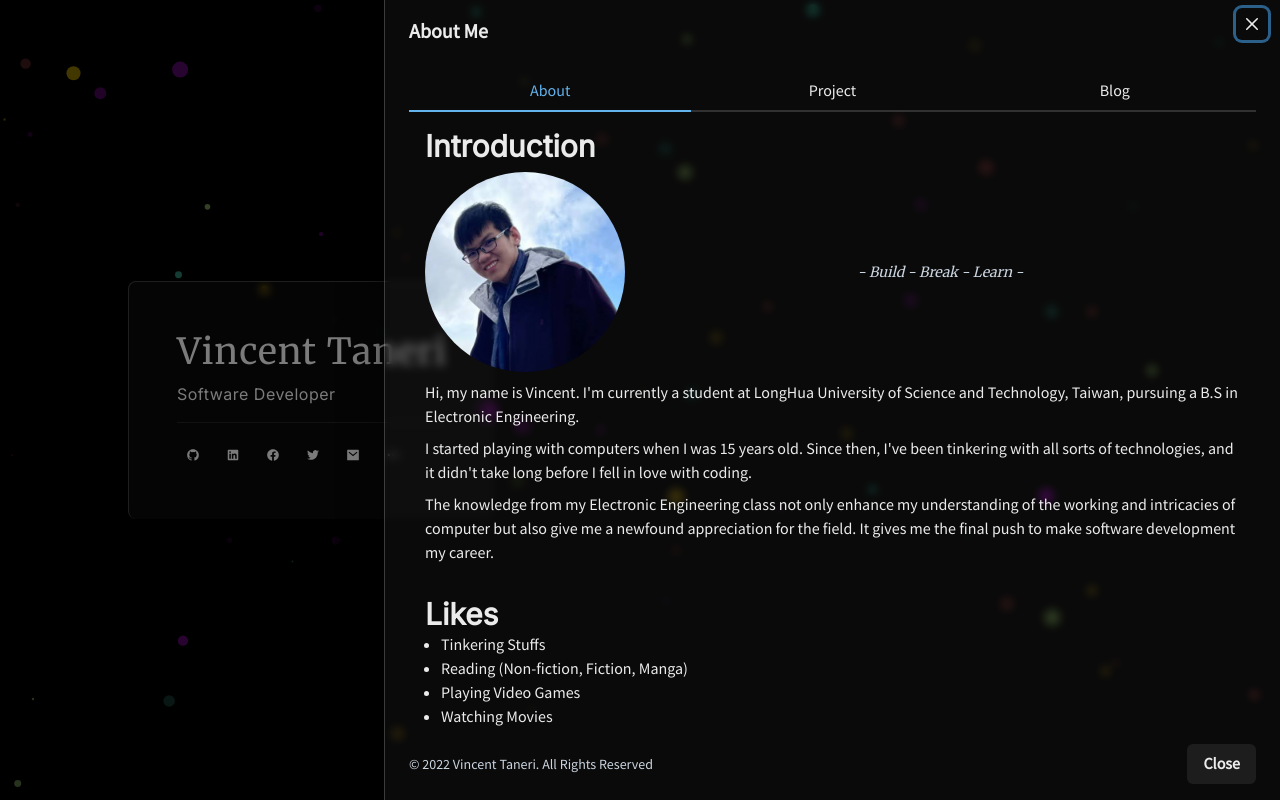
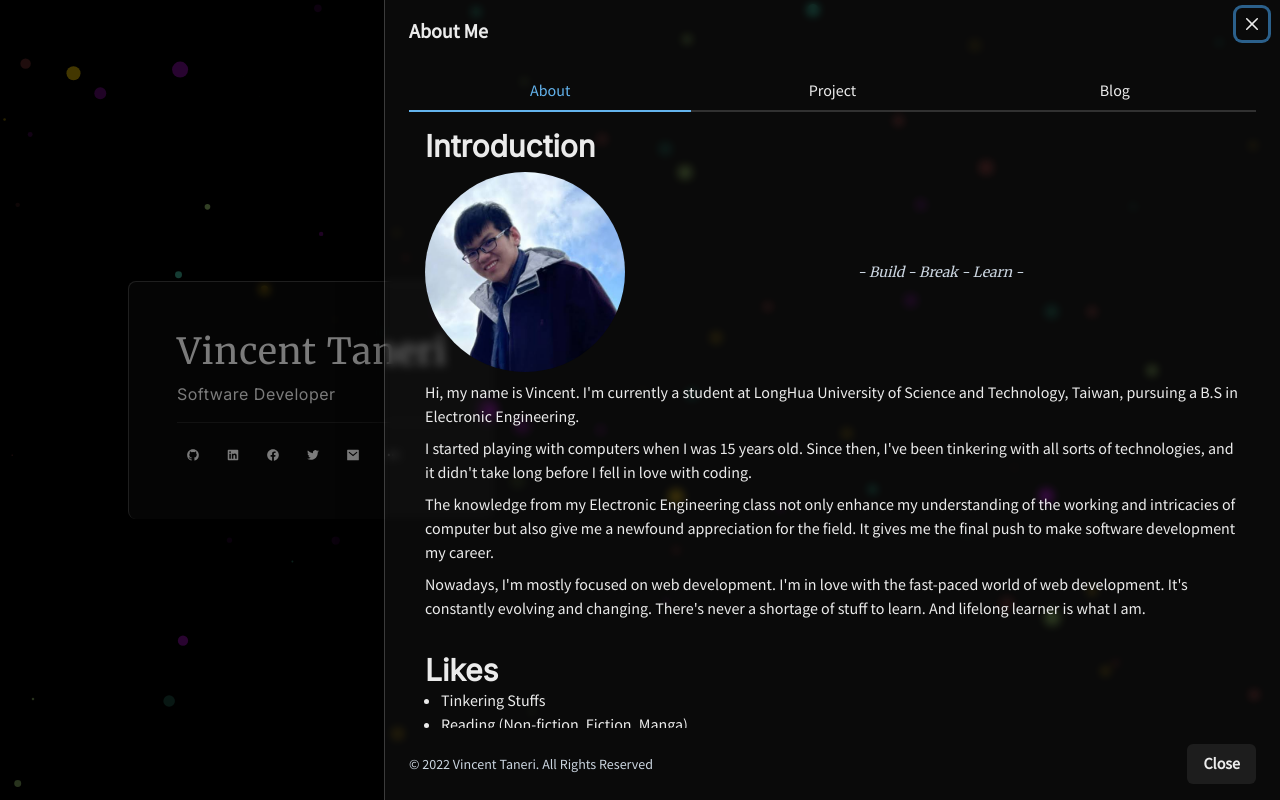
Before and after one commit to tanerijun/vitaneri-v1, a Next.js app: page / in a window 1280 px wide. Both pictures are taken after a click on the button 393 px from the left and 454 px from the top of the page. Built offline with nearby package versions, Linux system fonts and the light colour scheme.

Commit message:
Update self intro

```diff
--- a/src/components/AboutMeTabs/index.tsx
+++ b/src/components/AboutMeTabs/index.tsx
@@ -73,6 +73,12 @@ const AboutTab = () => {
           understanding of the working and intricacies of computer but also give
           me a newfound appreciation for the field. It gives me the final push
           to make software development my career.
+        </Text>
+        <Text>
+          Nowadays, I'm mostly focused on web development. I'm in love with the
+          fast-paced world of web development. It's constantly evolving and
+          changing. There's never a shortage of stuff to learn. And lifelong
+          learner is what I am.
         </Text>
       </VStack>
       <Box>
```
